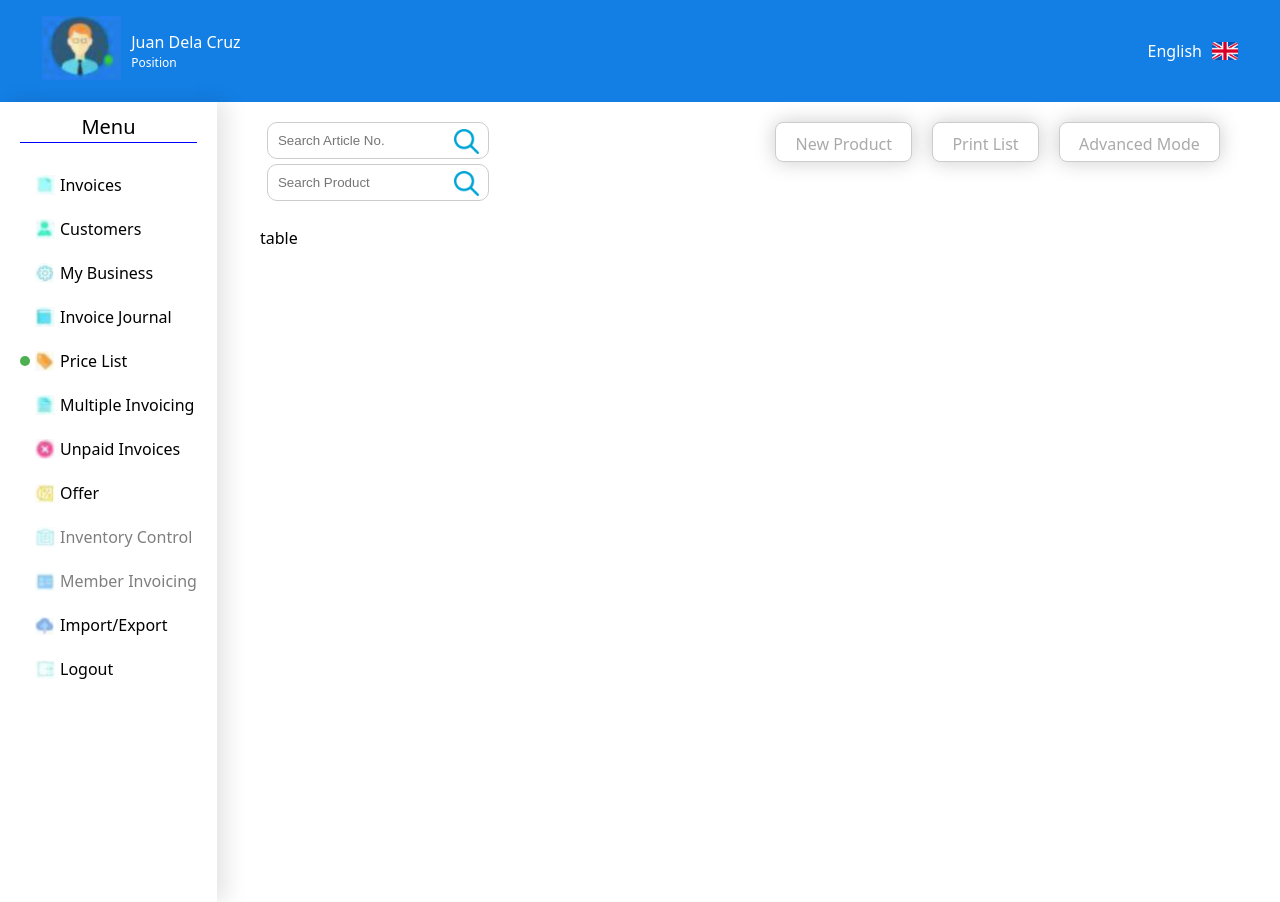
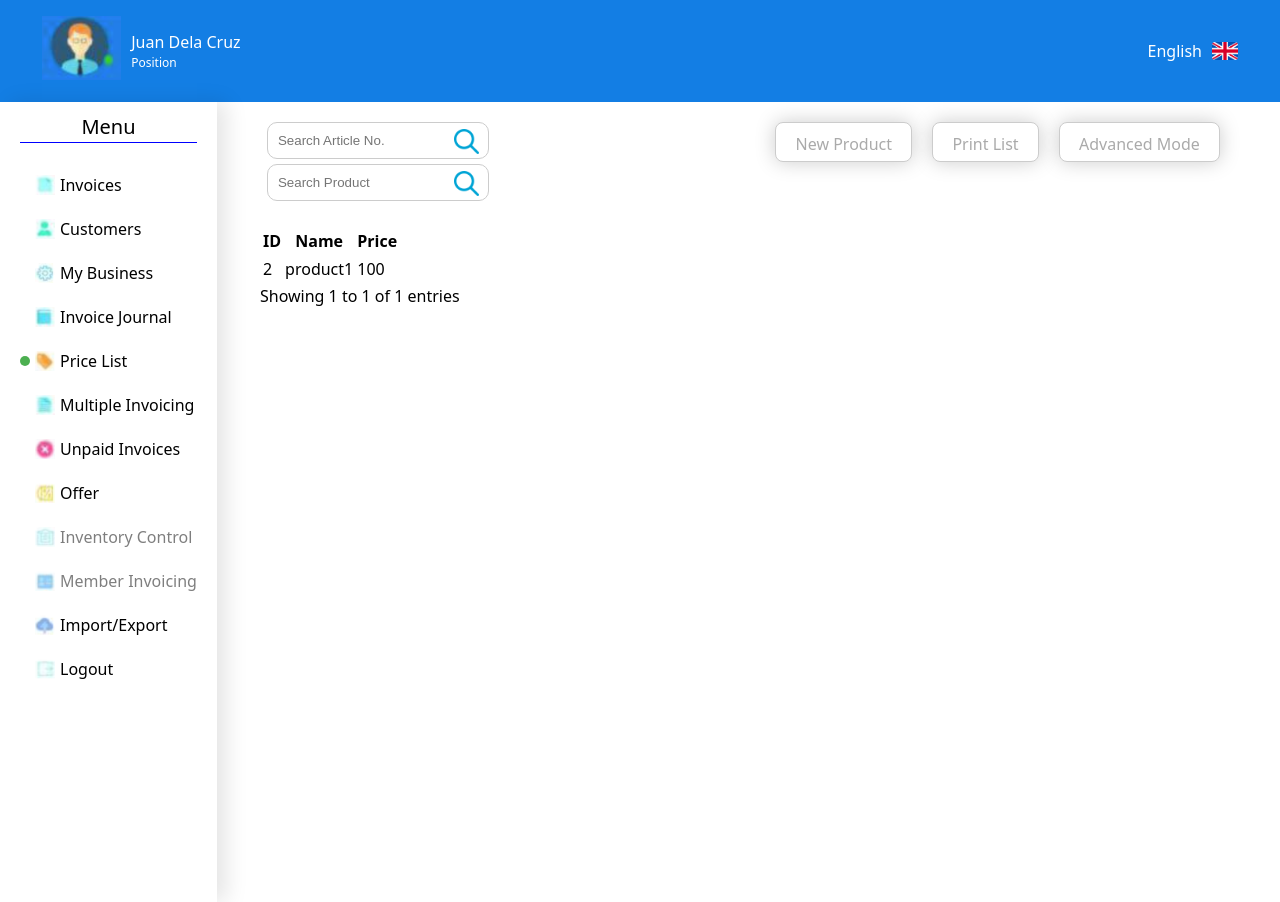
Before and after one commit to jrgabrillo/sow-react, a React (Vite) app: page / in a window 1280 px wide. Built offline with nearby package versions, Linux system fonts and the light colour scheme.

Commit message:
Add datatable

```diff
--- a/package.json
+++ b/package.json
@@ -10,6 +10,7 @@
     "preview": "vite preview"
   },
   "dependencies": {
+    "datatables.net-dt": "^2.3.7",
     "react": "^19.2.0",
     "react-dom": "^19.2.0",
     "react-router-dom": "^7.13.1"
--- a/src/containers/Main/Main.jsx
+++ b/src/containers/Main/Main.jsx
@@ -1,4 +1,6 @@
-import React, { useState } from "react";
+import React, { useState, useEffect } from "react";
+import DataTable from 'datatables.net-dt';
+
 import Menu from "../../components/DashboardMenu";
 import SideNav from "../../components/SideMenu";
 
@@ -6,7 +8,36 @@ import printing from '../../assets/images/printing.png'
 import search from '../../assets/images/search.png'
 import add from '../../assets/images/add.png'
 
+var data = [
+    {
+        id: "2",
+        name: "product1",
+        price: 100
+    }
+]
+
+
 export default function Main() {
+    const [priceList, setPriceList] = useState(data);
+
+    useEffect( () => {
+        console.log("test")
+        let table = new DataTable('#price-list', {
+            columns: [
+                { title: "ID", data: "id" },
+                { title: "Name", data: "name" },
+                { title: "Price", data: "price" }
+              ],
+            data: priceList,
+            paging: false,
+            searching: false
+        });
+
+        return () => {
+            table.destroy(); // cleanup when component rerenders
+          };
+    }, [priceList] )
+
     return (
         <>
             <Menu />
@@ -14,8 +45,8 @@ export default function Main() {
             <div className="container" style={{ background: "#fff", height: "100%", color: "#000", padding: "0px 0px 0px 210px" }}>
                 <div style={{ padding: "20px 50px", display: "flex", justifyContent: "space-between" }}>
                     <div className="filters" style={{ display: "flex", flexDirection: "column" }}>
-                        <div style={{display: "flex", alignItems: "flex-end"}}><input type="text" placeholder="Search Article No." /><img style={{width: "25px"}} src={search} alt="" /></div>
-                        <div style={{display: "flex", alignItems: "flex-end"}}><input type="text" placeholder="Search Product" /><img style={{width: "25px"}} src={search} alt="" /></div>
+                        <div style={{ display: "flex", alignItems: "flex-end" }}><input type="text" placeholder="Search Article No." /><img style={{ width: "25px" }} src={search} alt="" /></div>
+                        <div style={{ display: "flex", alignItems: "flex-end" }}><input type="text" placeholder="Search Product" /><img style={{ width: "25px" }} src={search} alt="" /></div>
                     </div>
                     <div className="actions" style={{ display: "flex", flexDirection: "row" }}>
                         <button>New Product</button>
@@ -23,7 +54,10 @@ export default function Main() {
                         <button>Advanced Mode</button>
                     </div>
                 </div>
-                <div style={{ padding: "0px 50px" }}>table</div>
+                <div style={{ padding: "0px 50px" }}>
+                    <table  className="display" id="price-list">
+                    </table>
+                </div>
             </div>
         </>
     );
```
Also changed, not shown: 1 other file (tests, documents, lock files or other folders).
